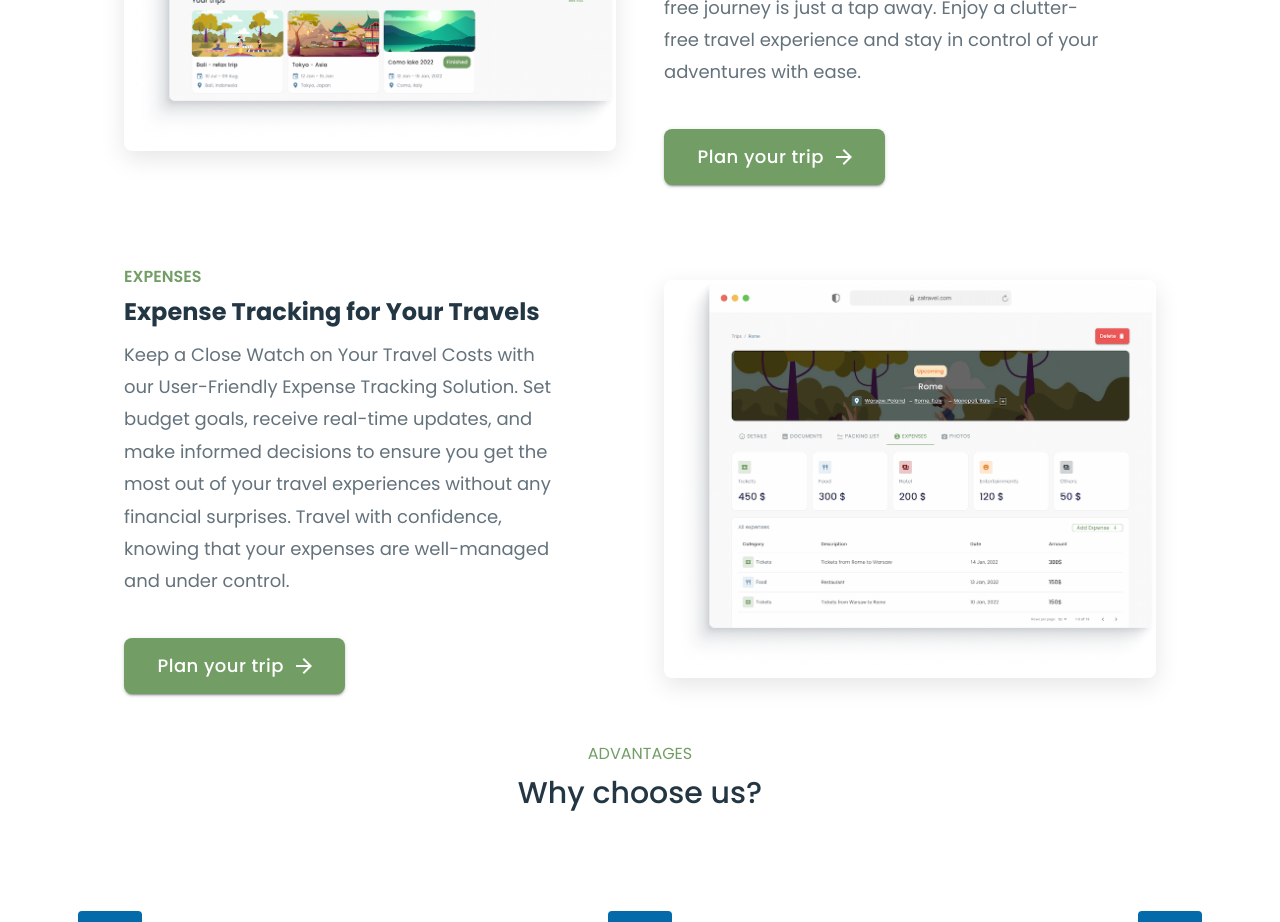
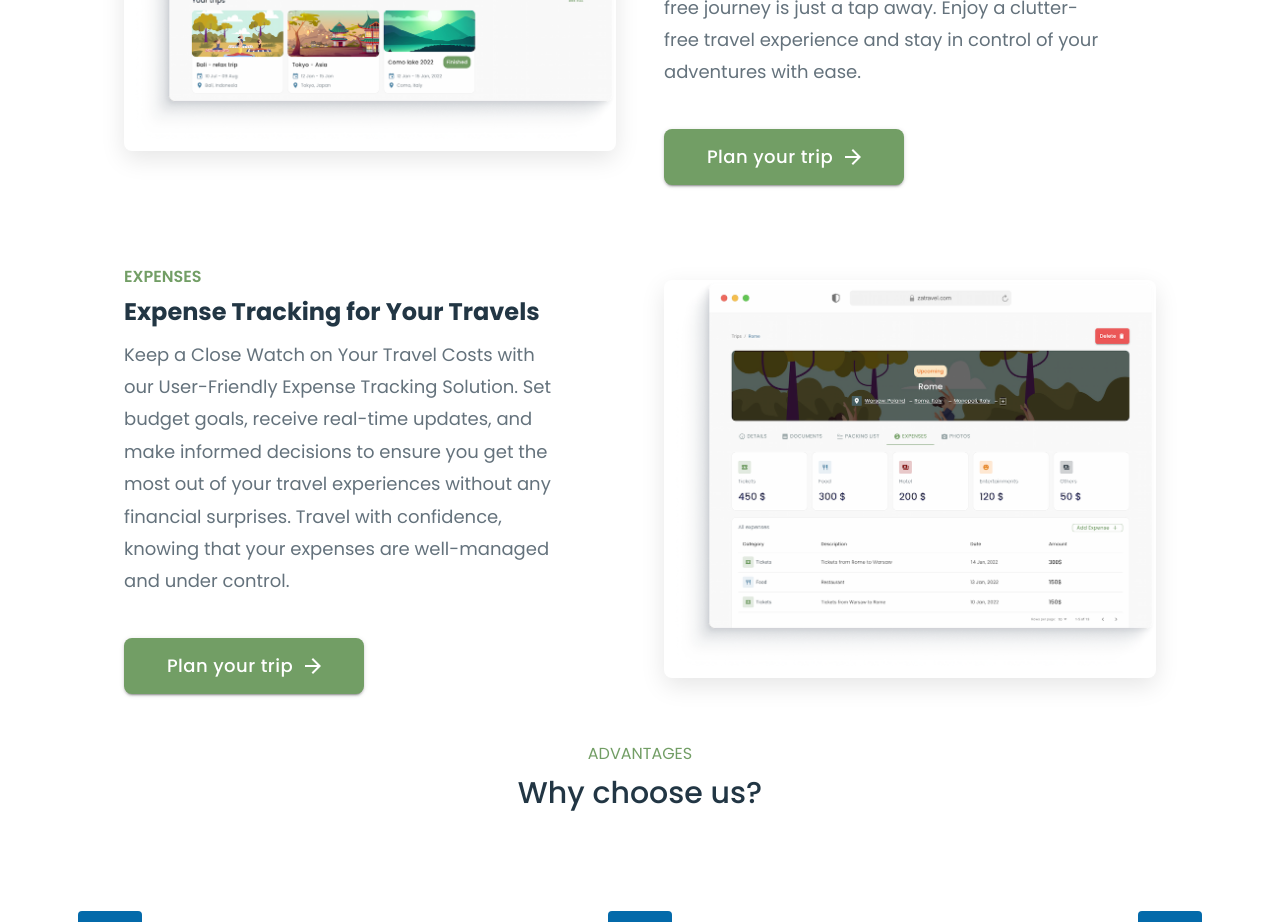
Before and after one commit to Mortharion-tech/za-travel, a React (Vite) app: page / in a window 1280 px wide. Shown: the part 1520-2442 px from the top of the page. Built offline with nearby package versions, Linux system fonts and the light colour scheme; no server answers.

Commit message:
Update AppFeatures.tsx

```diff
--- a/src/features/landing/components/AppFeatures.tsx
+++ b/src/features/landing/components/AppFeatures.tsx
@@ -76,6 +76,7 @@ export default function AppFeatures() {
               endIcon={<ArrowForwardIcon />}
               sx={{
                 width: { xs: '100%', lg: '50%' },
+                minWidth: '240px',
                 height: '56px',
                 alignItems: 'center',
                 justifyContent: 'center',
@@ -139,6 +140,7 @@ export default function AppFeatures() {
               endIcon={<ArrowForwardIcon />}
               sx={{
                 width: { xs: '100%', lg: '50%' },
+                minWidth: '240px',
                 height: '56px',
                 alignItems: 'center',
                 justifyContent: 'center',
```
